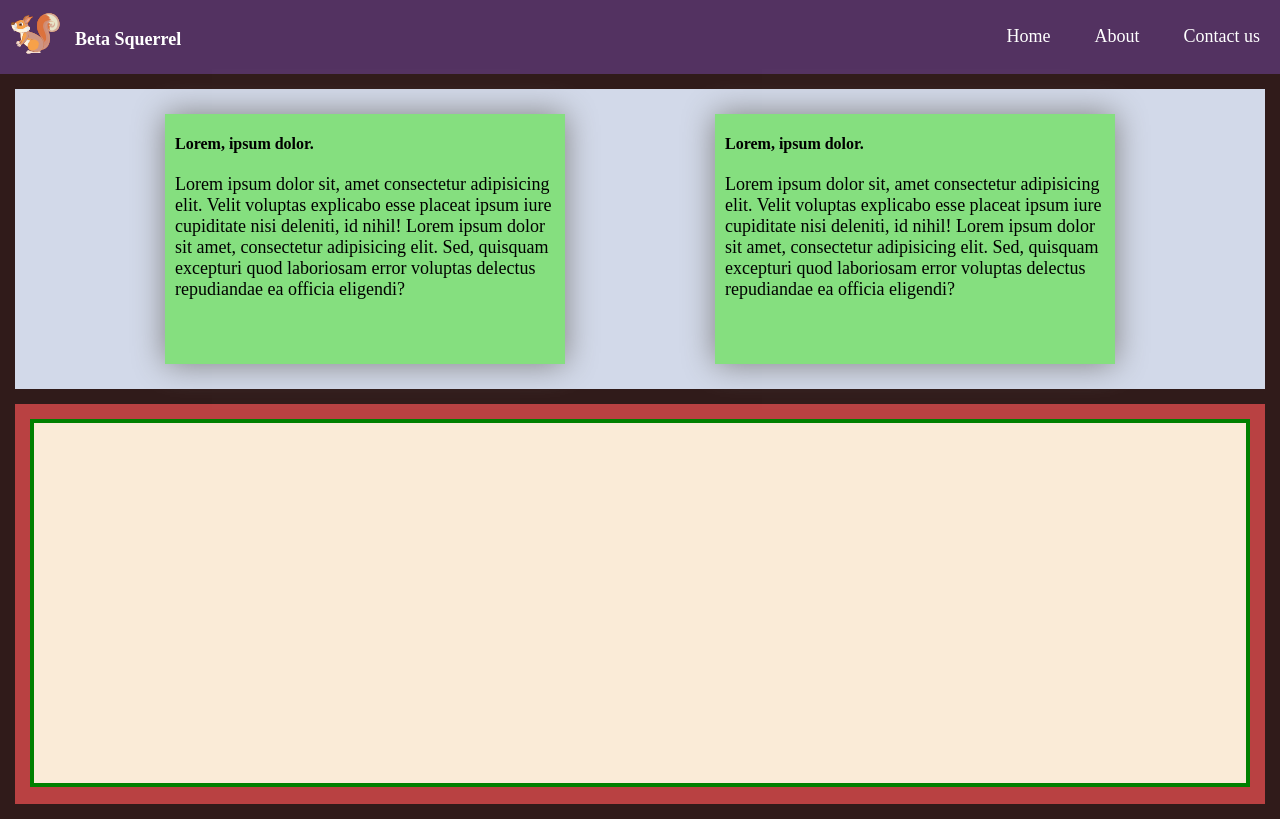
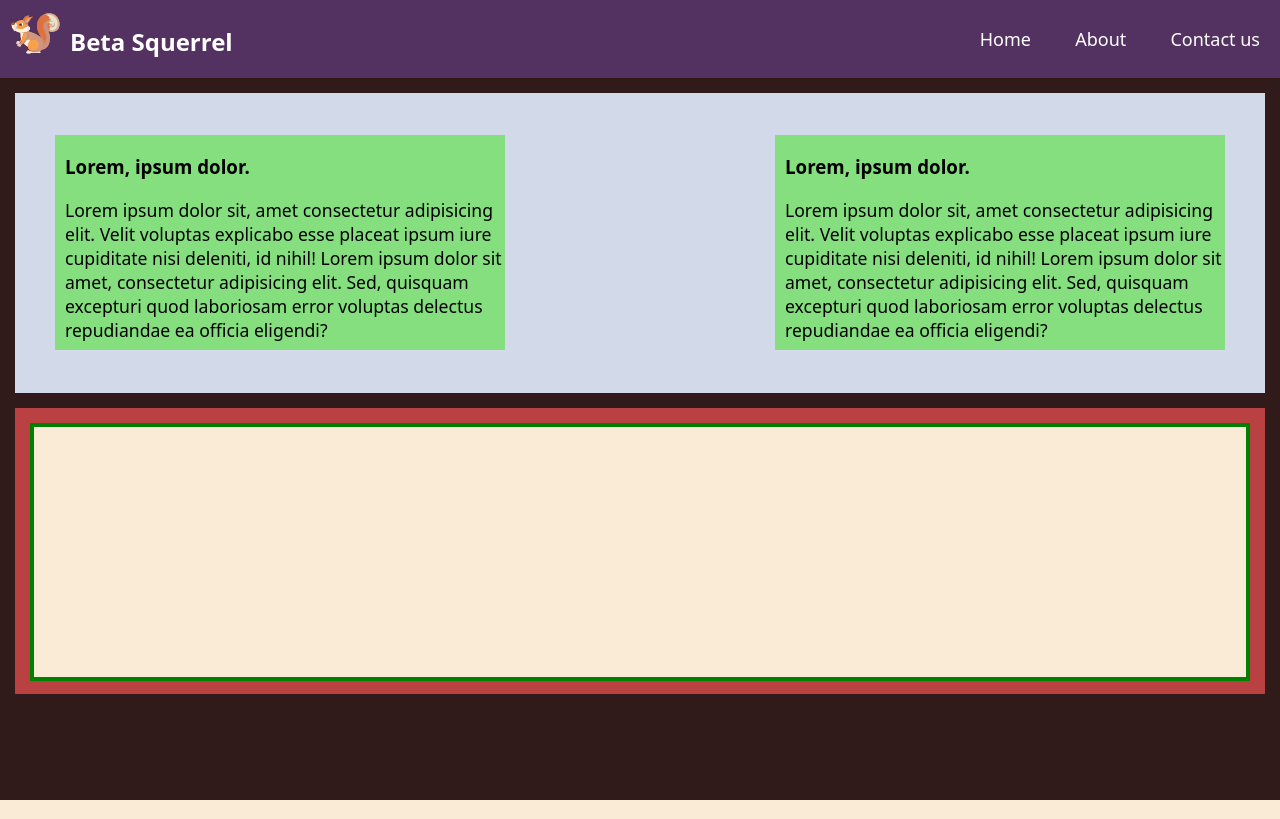
Before and after one commit to nivedh-udayasing/betasquirrel-nivedh-tasks, a PHP site: page /task-2/index.html in a window 1280 px wide. Run offline with PHP 8.4, Linux system fonts and the light colour scheme.

Commit message:
changes done according to requirements

```diff
--- a/task-2/css/style.css
+++ b/task-2/css/style.css
@@ -1,6 +1,8 @@
 body {
   background-color: #301b1a;
   margin: 0px;
+  font-family: system-ui, -apple-system, BlinkMacSystemFont, "Segoe UI", Roboto,
+    Oxygen, Ubuntu, Cantarell, "Open Sans", "Helvetica Neue", sans-serif;
 }
 .nav__bar {
   background-color: #533261;
@@ -14,13 +16,10 @@ body {
 .logo {
   width: 50px;
   height: 50px;
-  padding-left: 10px;
-  padding-top: 10px;
+  padding: 10px;
 }
-.nav__logo h4 {
+.nav__logo h2 {
   color: #fff;
-  padding-left: 15px;
-  font-size: large;
   padding-top: 5px;
 }
 .nav__items {
@@ -42,29 +41,27 @@ body {
   align-items: center;
 }
 .box {
-  width: 400px;
-  height: 250px;
+  width: 450px;
+  height: 215px;
   background-color: #85df7f;
 }
 .box__1 {
-  margin-left: 150px;
-  box-shadow: 0 0 30px grey;
+  margin-left: 40px;
 }
 .box__2 {
-  margin-right: 150px;
-  box-shadow: 0 0 30px grey;
+  margin-right: 40px;
 }
 p {
   padding-left: 10px;
-  font-size: large;
+  font-size: 1.1rem;
 }
-h4 {
+h3 {
   padding-left: 10px;
 }
 .container__2 {
   margin: 15px;
   background-color: #b94142;
-  height: 400px;
+  height: 286px;
   display: flex;
   justify-content: center;
 }
@@ -72,6 +69,6 @@ h4 {
   margin: 15px;
   border: 4px solid green;
   background-color: antiquewhite;
-  height: 360px;
+  height: 250px;
   width: 100%;
 }
--- a/task-2/index.html
+++ b/task-2/index.html
@@ -11,7 +11,7 @@
     <nav class="nav__bar">
       <div class="nav__logo">
         <img class="logo" src="images/squerrel.svg" alt="logo" />
-        <h4>Beta Squerrel</h4>
+        <h2>Beta Squerrel</h2>
       </div>
       <ul class="nav__list">
         <li class="nav__items"><a href="#">Home</a></li>
@@ -21,7 +21,7 @@
     </nav>
     <div class="container">
       <div class="box box__1">
-        <h4>Lorem, ipsum dolor.</h4>
+        <h3>Lorem, ipsum dolor.</h3>
         <p>
           Lorem ipsum dolor sit, amet consectetur adipisicing elit. Velit
           voluptas explicabo esse placeat ipsum iure cupiditate nisi deleniti,
@@ -31,7 +31,7 @@
         </p>
       </div>
       <div class="box box__2">
-        <h4>Lorem, ipsum dolor.</h4>
+        <h3>Lorem, ipsum dolor.</h3>
         <p>
           Lorem ipsum dolor sit, amet consectetur adipisicing elit. Velit
           voluptas explicabo esse placeat ipsum iure cupiditate nisi deleniti,
```
